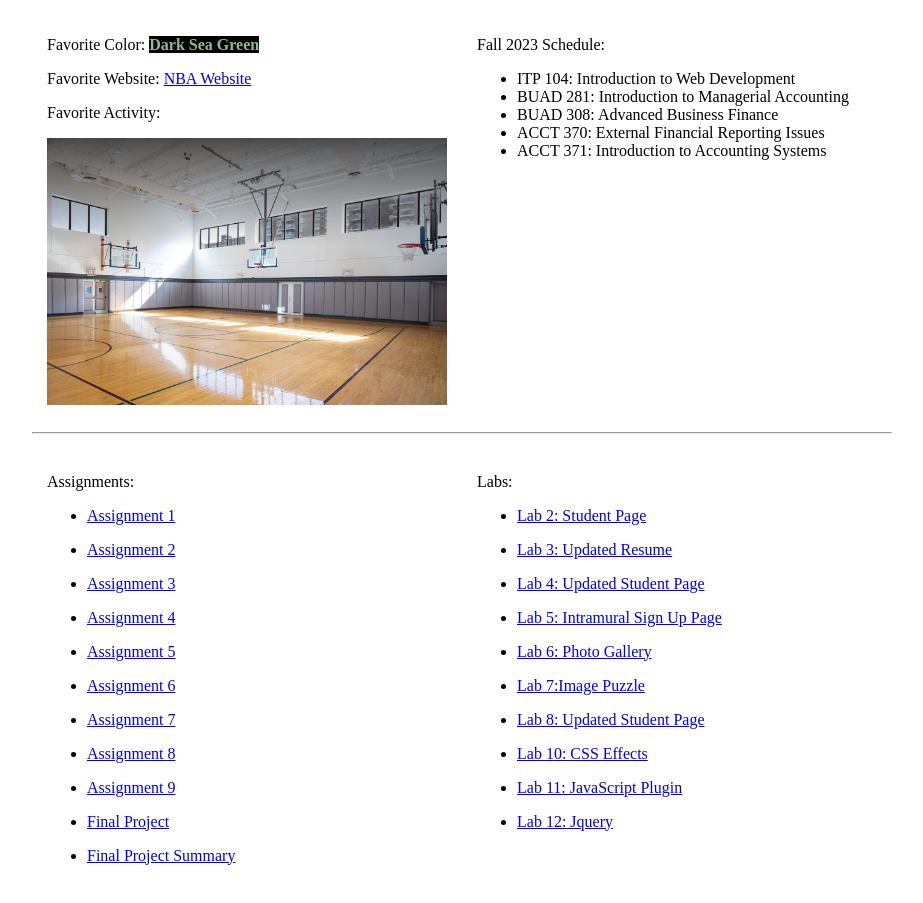
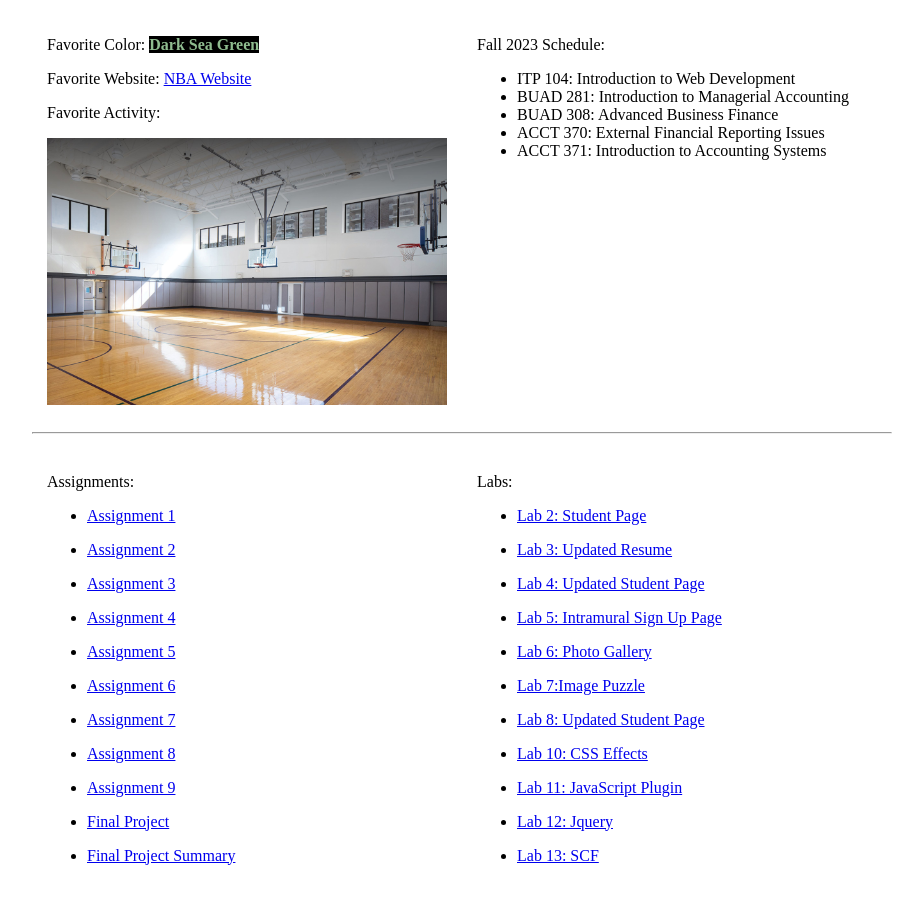
Before and after one commit to uscwebdev/itp104-submissions-clintlinn12, a plain HTML site: page index.html in a window 1280 px wide. Shown: the part 119-1022 px from the top of the page, without its empty margins (178-1101 px from the left). Drawn offline with Linux system fonts and the light colour scheme.

Commit message:
lab 13 submission

```diff
--- a/index.html
+++ b/index.html
@@ -208,6 +208,10 @@
             <li><a target="_blank" href="lab_12/gallery.html"> Lab 12: Jquery</a></li>
         </ul>
 
+        <ul>
+            <li><a target="_blank" href="https://viterbi-web.usc.edu/~clintlin/"> Lab 13: SCF</a></li>
+        </ul>
+
         </div>
         <!-- side -->
 </div>
```
